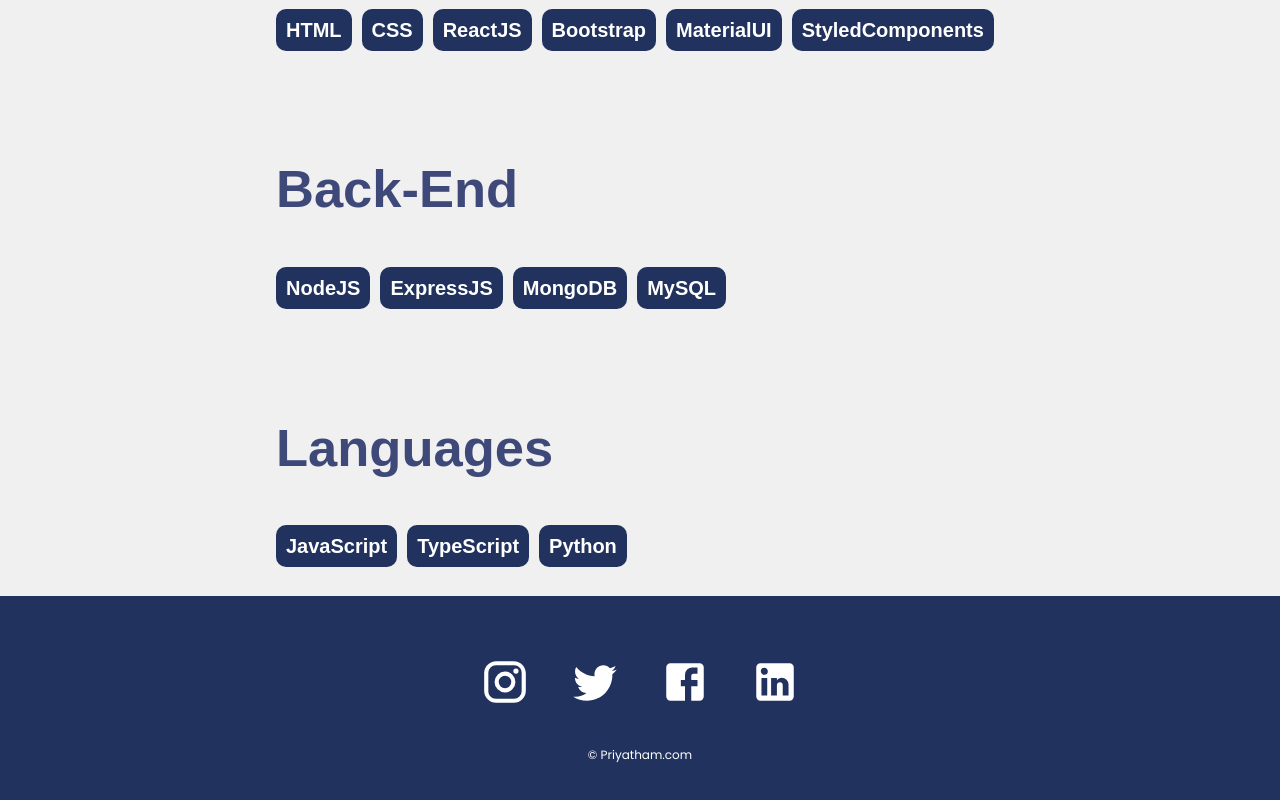
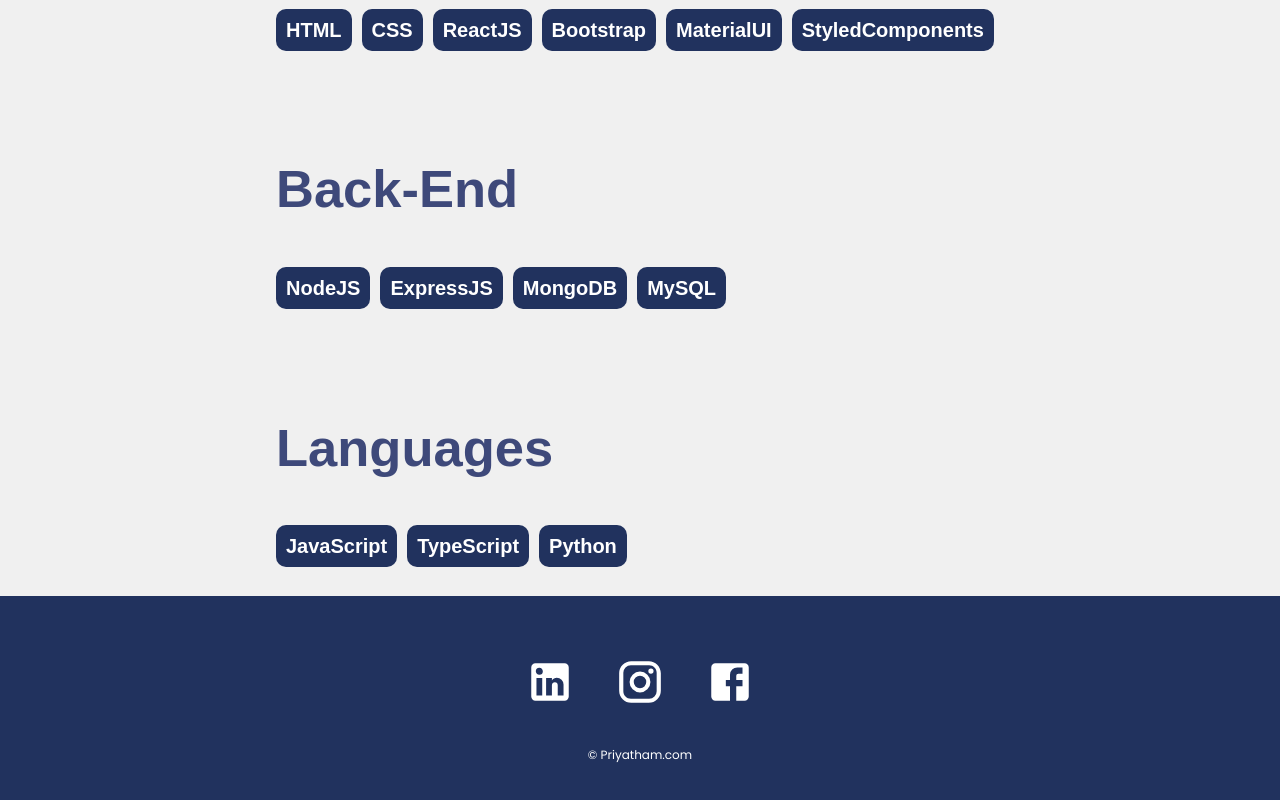
Before and after one commit to Priyatham-Reddy7/portfolio-v1, a React (Vite) app: page / in a window 1280 px wide. Shown: the part 1152-1952 px from the top of the page. Built offline with nearby package versions, Linux system fonts and the light colour scheme.

Commit message:
Update Footer links

```diff
--- a/src/components/footer/Footer.jsx
+++ b/src/components/footer/Footer.jsx
@@ -9,10 +9,15 @@ const Footer = () => {
         <>
             <div className="footer">
                 <div className="socialMedia">
-                    <Instagram />
-                    <Twitter />
-                    <Facebook />
-                    <Linkedin />
+                    <a href="https://www.linkedin.com/in/priyatham-reddy147/">
+                        <Linkedin />
+                    </a>
+                    <a href="https://www.instagram.com/p_r_i_m_y_7/">
+                        <Instagram />
+                    </a>
+                    <a href="https://www.facebook.com/priyatham.reddy.5268/">
+                        <Facebook />
+                    </a>
                 </div>
                 <p>&copy; Priyatham.com</p>
             </div>
--- a/src/components/footer/footer.css
+++ b/src/components/footer/footer.css
@@ -1,4 +1,4 @@
-.footer{
+.footer {
     background-color: #21325e;
     color: #fff;
     width: 100%;
@@ -11,26 +11,30 @@
     align-items: center;
 }
 
-.socialMedia svg{
+.socialMedia a {
+    color: #fff;
+}
+
+.socialMedia svg {
     margin: 20px;
     font-size: 50px;
     cursor: pointer;
     transition: all 0.2s ease-in-out;
 }
 
-.socialMedia svg:hover{
+.socialMedia svg:hover {
     transform: scale(1.1);
     color: #e9d35b;
 }
 
-.footer p{
+.footer p {
     display: flex;
     justify-content: center;
     font-size: 12px;
 }
 
-@media only screen and (max-width: 600px){
-    .socialMedia svg{
+@media only screen and (max-width: 600px) {
+    .socialMedia svg {
         font-size: 40px;
     }
 }
```
